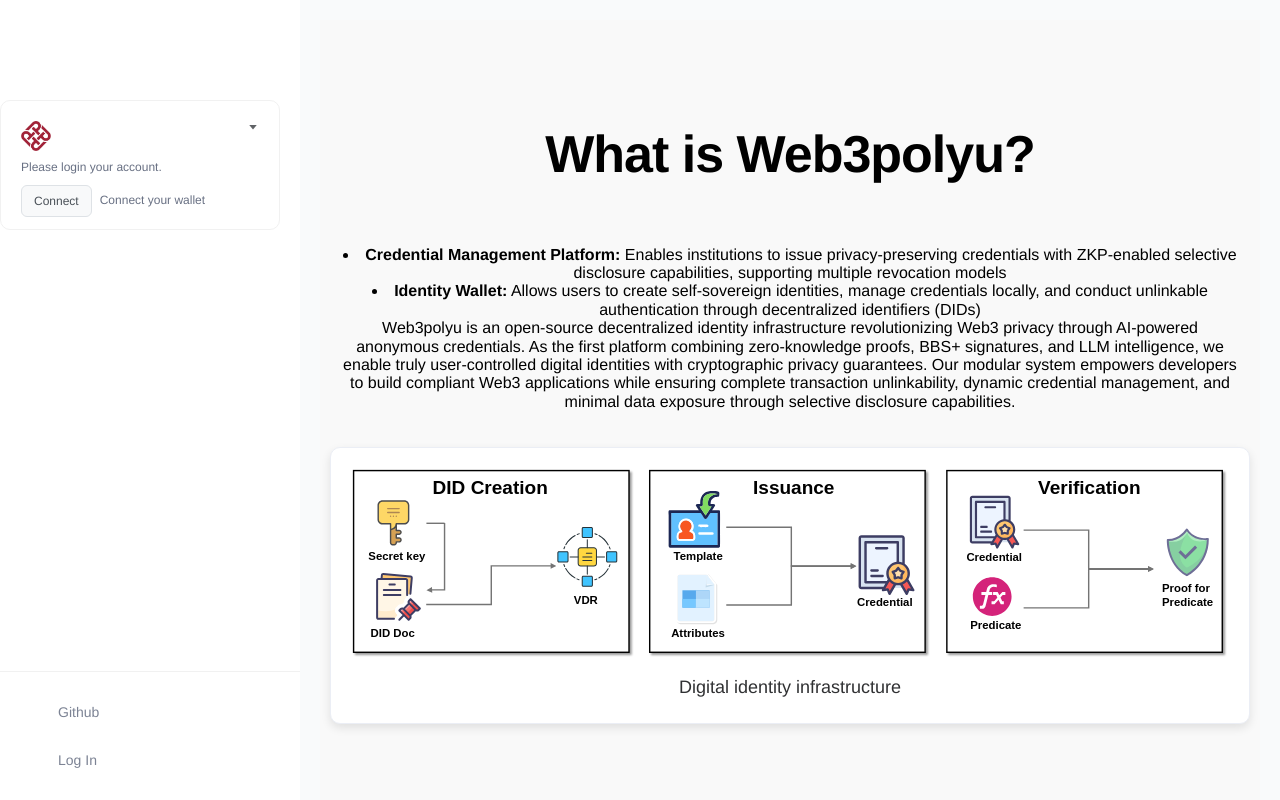
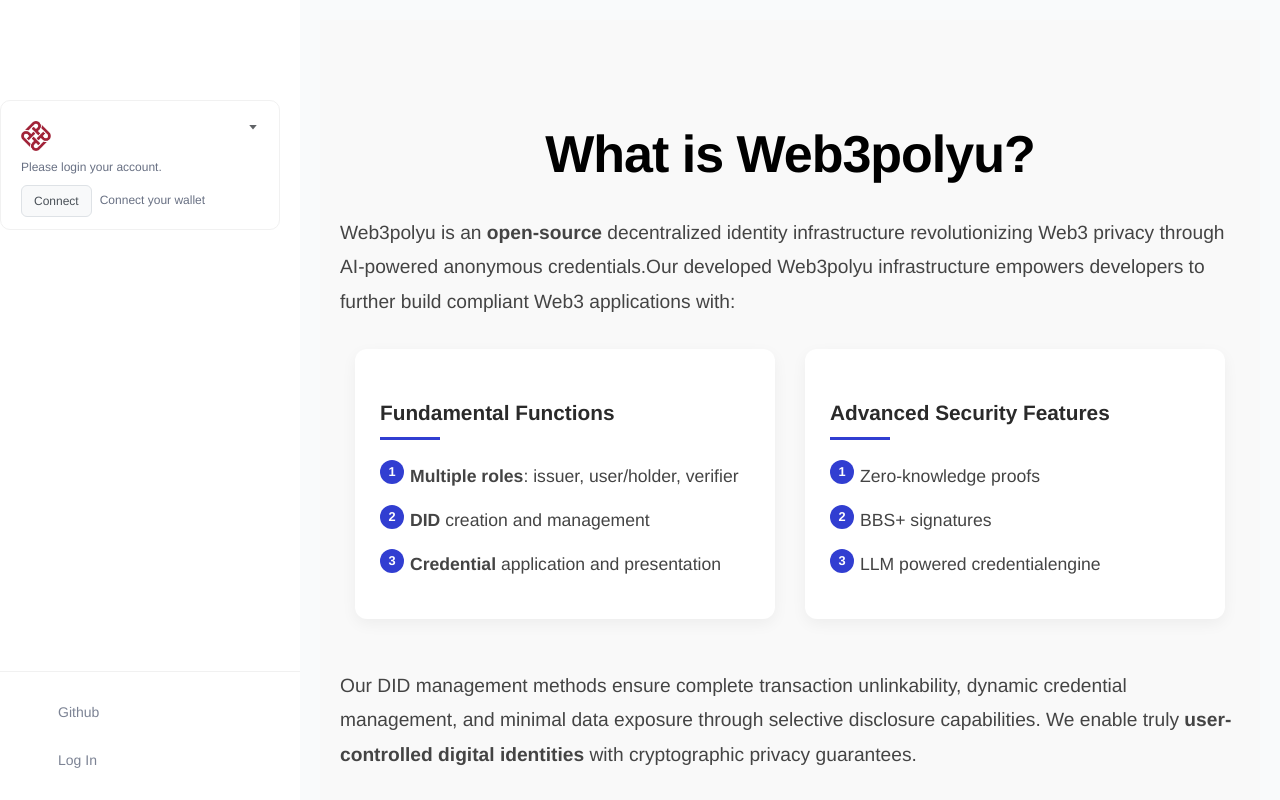
Before and after one commit to CXYALEX/DIDSYSTEM, a Vue app: page /#/dashboard in a window 1280 px wide. Shown: the top 800 px of the page. Built offline with nearby package versions, Linux system fonts and the light colour scheme.

Commit message:
update dashboard

```diff
--- a/src/views/dashboard/index.vue
+++ b/src/views/dashboard/index.vue
@@ -3,10 +3,54 @@
     <!-- section III -->
     <section class="middle-section">
       <h2 class="middle-title">What is Web3polyu?</h2>
-      <p class="middle-additional-description">
-        <li><strong>Credential Management Platform:</strong> Enables institutions to issue privacy-preserving credentials with ZKP-enabled selective disclosure capabilities, supporting multiple revocation models</li>
-            <li><strong>Identity Wallet:</strong> Allows users to create self-sovereign identities, manage credentials locally, and conduct unlinkable authentication through decentralized identifiers (DIDs)</li>
-          Web3polyu is an open-source decentralized identity infrastructure revolutionizing Web3 privacy through AI-powered anonymous credentials. As the first platform combining zero-knowledge proofs, BBS+ signatures, and LLM intelligence, we enable truly user-controlled digital identities with cryptographic privacy guarantees. Our modular system empowers developers to build compliant Web3 applications while ensuring complete transaction unlinkability, dynamic credential management, and minimal data exposure through selective disclosure capabilities.</p>
+      <div class="middle-additional-description">
+    <p class="intro-paragraph">
+      Web3polyu is an <strong>open-source</strong> decentralized identity infrastructure revolutionizing Web3 privacy through AI-powered anonymous credentials.Our developed Web3polyu infrastructure empowers developers to further build compliant Web3 applications with:
+    </p>
+
+    <div class="features-container">
+      <div class="feature-column">
+        <h3 class="feature-title">Fundamental Functions</h3>
+        <ul class="feature-list">
+          <li>
+            <span class="number">1</span>
+            <span class="feature-text"><strong>Multiple roles</strong>: issuer, user/holder, verifier</span>
+          </li>
+          <li>
+            <span class="number">2</span>
+            <span class="feature-text"><strong>DID</strong> creation and management</span>
+          </li>
+          <li>
+            <span class="number">3</span>
+            <span class="feature-text"><strong>Credential</strong> application and presentation</span>
+          </li>
+        </ul>
+      </div>
+
+      <div class="feature-column">
+        <h3 class="feature-title">Advanced Security Features</h3>
+        <ul class="feature-list">
+          <li>
+            <span class="number">1</span>
+            <span class="feature-text">Zero-knowledge proofs</span>
+          </li>
+          <li>
+            <span class="number">2</span>
+            <span class="feature-text">BBS+ signatures</span>
+          </li>
+          <li>
+            <span class="number">3</span>
+            <span class="feature-text">LLM powered credentialengine</span>
+          </li>
+        </ul>
+      </div>
+    </div>
+
+    <p class="intro-paragraph">
+      Our DID management methods ensure complete transaction unlinkability, dynamic credential management, and minimal data exposure through selective disclosure capabilities. We enable truly <strong>user-controlled digital identities</strong> with cryptographic privacy guarantees.
+    </p>
+  </div>
+        <!-- Web3polyu is an open-source decentralized identity infrastructure revolutionizing Web3 privacy through AI-powered anonymous credentials. As the first platform combining zero-knowledge proofs, BBS+ signatures, and LLM intelligence, we enable truly user-controlled digital identities with cryptographic privacy guarantees. Our modular system empowers developers to build compliant Web3 applications while ensuring complete transaction unlinkability, dynamic credential management, and minimal data exposure through selective disclosure capabilities.</p>  -->
       <el-row :gutter="20" class="middle-feature-row">
         <!-- Card 1 -->
           <el-card class="middle-card">
@@ -693,13 +737,101 @@
   line-height: 1.2;
 }
 
+/* Styling for the middle-additional-description */
+/* .middle-additional-description {
+  max-width: 900px;
+  font-size: 1.1rem;
+  line-height: 1.7;
+  margin: 0 auto 60px;
+  text-align: left;
+} */
 .middle-additional-description {
   max-width: 900px;
   font-size: 1.1rem;
   line-height: 1.7;
-  margin: 0 auto 60px;
-  text-align: center;
+  margin: 0 auto 50px;
+  text-align: left;
+  color: #444;
 }
+
+.intro-paragraph {
+  font-size: 1.2rem;
+  margin-bottom: 30px;
+  line-height: 1.8;
+}
+
+/* Feature Lists Styling */
+.features-container {
+  display: flex;
+  justify-content: space-between;
+  margin: 30px 0;
+  flex-wrap: wrap;
+}
+
+.feature-column {
+  flex: 1;
+  min-width: 300px;
+  margin: 0 15px 20px;
+  padding: 25px;
+  background-color: #fff;
+  border-radius: 12px;
+  box-shadow: 0 5px 15px rgba(0, 0, 0, 0.05);
+}
+
+.feature-title {
+  font-size: 1.3rem;
+  font-weight: 700;
+  margin-bottom: 20px;
+  color: #2a2a2a;
+  position: relative;
+  padding-bottom: 10px;
+}
+
+.feature-title::after {
+  content: '';
+  position: absolute;
+  bottom: 0;
+  left: 0;
+  width: 60px;
+  height: 3px;
+  background-color: #313ed1;
+}
+
+.feature-list {
+  list-style: none;
+  padding: 0;
+  margin: 0;
+  text-align: left;
+}
+
+.feature-list li {
+  margin-bottom: 15px;
+  padding-left: 30px;
+  position: relative;
+  line-height: 1.6;
+}
+
+.feature-list li .number {
+  position: absolute;
+  left: 0;
+  top: 0;
+  width: 24px;
+  height: 24px;
+  background-color: #313ed1;
+  color: white;
+  border-radius: 50%;
+  display: flex;
+  align-items: center;
+  justify-content: center;
+  font-size: 0.8rem;
+  font-weight: bold;
+}
+
+.feature-list li .feature-text {
+  display: inline-block;
+  vertical-align: middle;
+}
+
 
 /* Styling for the middle feature row (card container) */
 .middle-feature-row {
```
